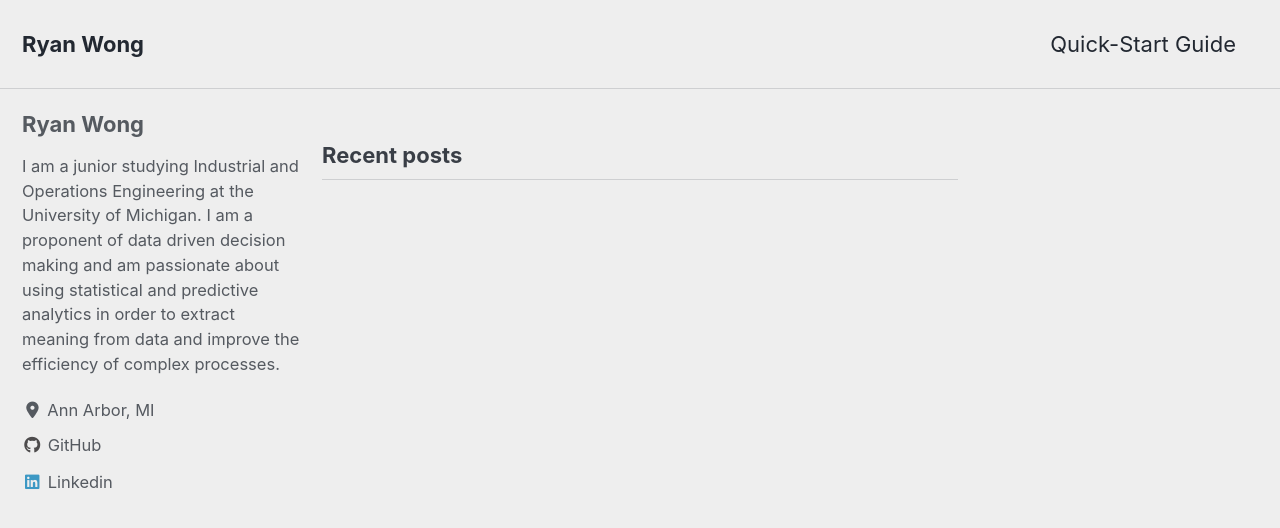
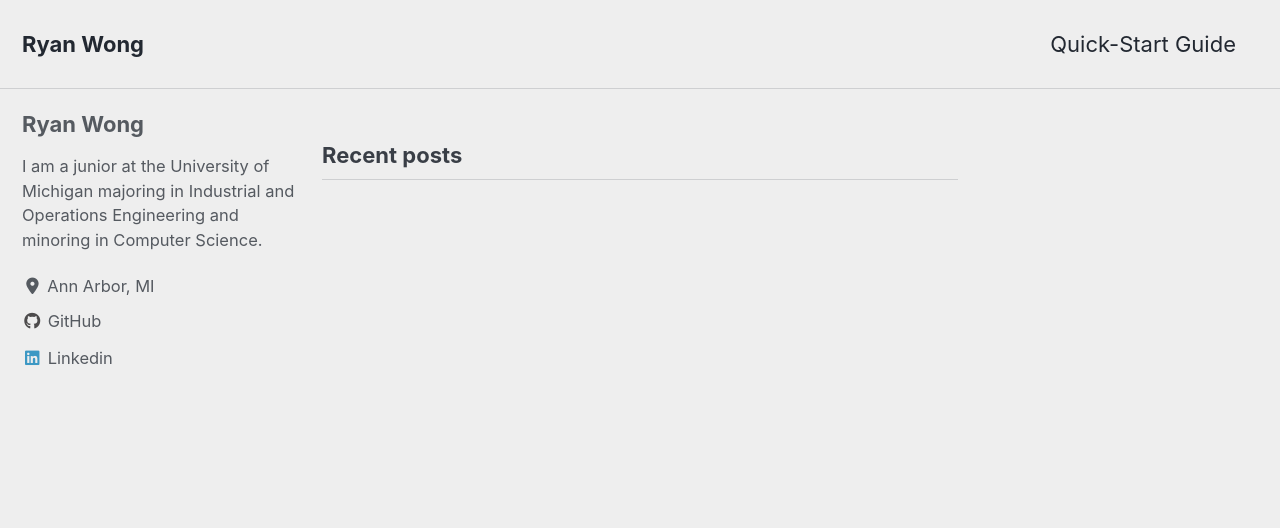
Before and after one commit to ryanwonghc/ryanwonghc.github.io, a Jekyll site: the page built from index.html, in a window 1280 px wide and 900 px high. Shown: the top 528 px of the window. Built offline with Jekyll 4.4.1, drawn with Linux system fonts in a browser that asks for light colours; cached includes are drawn as plain includes; nearby versions of some CDN libraries; the list of posts is cut into pages by our own code.

Commit message:
changed bio

```diff
--- a/_config.yml
+++ b/_config.yml
@@ -95,7 +95,7 @@ analytics:
 author:
   name             : "Ryan Wong"
   avatar           : # path of avatar image, e.g. "/assets/images/bio-photo.jpg"
-  bio              : "I am a junior studying Industrial and Operations Engineering at the University of Michigan. I am a proponent of data driven decision making and am passionate about using statistical and predictive analytics in order to extract meaning from data and improve the efficiency of complex processes."
+  bio              : "I am a junior at the University of Michigan majoring in Industrial and Operations Engineering and minoring in Computer Science."
   location         : "Ann Arbor, MI"
   email            :
   links:
```
